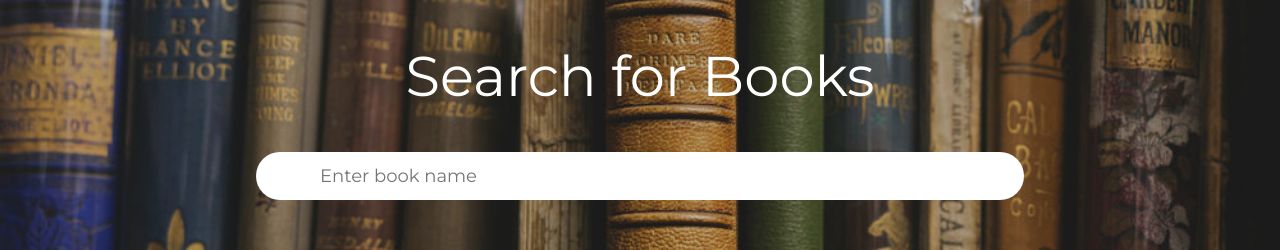
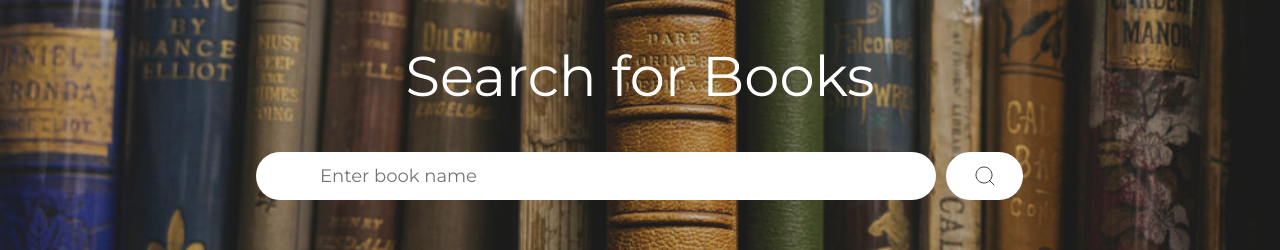
Before and after one commit to sentinel1230/search-book, a React (Vite) app: page / in a window 1280 px wide. Shown: the top 250 px of the page. Built offline with nearby package versions, Linux system fonts and the light colour scheme.

Commit message:
feat: добавлена кнопка поиска

```diff
--- a/src/pages/MainPage/Header/Header.jsx
+++ b/src/pages/MainPage/Header/Header.jsx
@@ -1,4 +1,5 @@
 import styles from "./Header.module.css";
+import svg from '../../../assets/Vector.svg';
 
 const Header = () => {
   return (
@@ -8,10 +9,11 @@ const Header = () => {
           <a>Search for Books</a>
         </div>
         <input
-          type="text"
-          className={styles.bookNameInput}
-          placeholder="Enter book name"
-        />
+            type="text"
+            className={styles.bookNameInput}
+            placeholder="Enter book name"
+          />
+          <button className={styles.searchButton}><img src={svg}/></button>
 
         <div className={styles.bookSelect}>
           <div className={styles.tips}>
--- a/src/pages/MainPage/Header/Header.module.css
+++ b/src/pages/MainPage/Header/Header.module.css
@@ -20,24 +20,39 @@
   font-weight: 300;
 }
 
+.bookNameInput, .searchButton {
+  vertical-align: top;
+}
+
 .bookNameInput {
   border: none;
   outline: none;
-
-  width: 704px;
+  width: 616px;
   height: 48px;
   font-size: 18px;
-
   border-radius: 48px;
-
   padding-left: 64px;
   margin-left: 204px;
   margin-bottom: 42px;
 }
 
+.searchButton {
+  border: none;
+  outline: none;
+  cursor: pointer;
+  width: 77px;
+  height: 48px;
+  margin-left: 10px;
+  background: white;
+  border-radius: 48px;
+}
+
+.searchButton img {
+  vertical-align: middle;
+}
+
 .tips {
   width: 768px;
-
   font-size: 28px;
   margin-bottom: 10px;
 }
```
Also changed, not shown: src/assets/Vector.svg (added).
